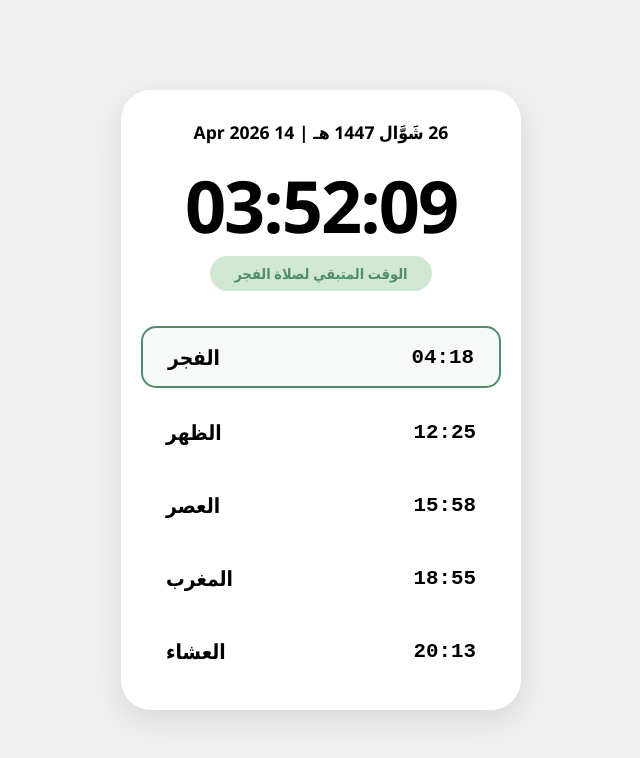
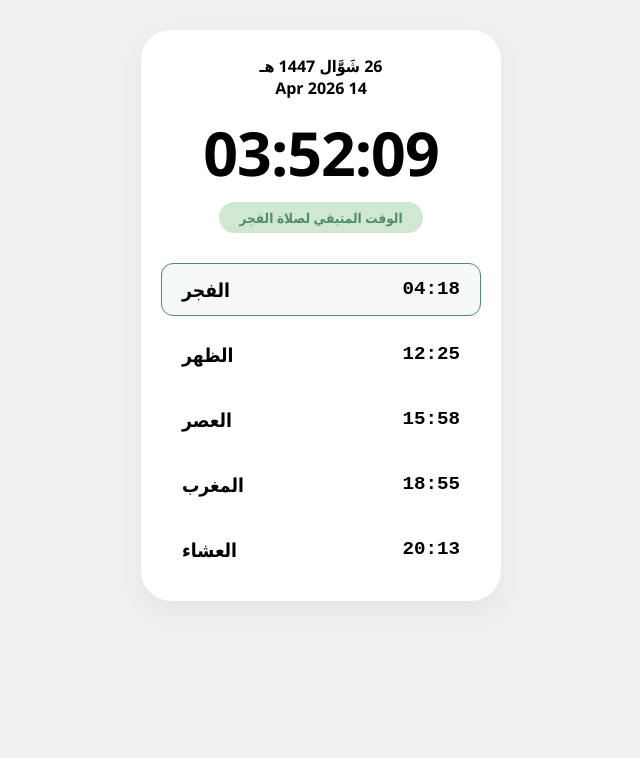
Before and after one commit to traderbdr-star/index.html, a plain HTML site: page index.html in a window 1280 px wide. Shown: the whole page, without its empty margins (319-959 px from the left). Drawn offline with Linux system fonts and the light colour scheme.

Commit message:
index.html

```diff
--- a/index.html
+++ b/index.html
@@ -23,82 +23,86 @@
             background-color: var(--bg-gray);
             display: flex;
             justify-content: center;
-            align-items: center;
+            align-items: flex-start; /* باش يبدا من الفوق شوية */
             min-height: 100vh;
-            padding: 15px;
+            padding: 20px;
         }
 
         .container {
             background-color: #ffffff;
             width: 100%;
-            max-width: 400px;
+            max-width: 360px; /* قياس مناسب لأغلب الهواتف */
             border-radius: 30px;
-            padding: 30px 20px;
-            box-shadow: 0 10px 30px rgba(0,0,0,0.1);
+            padding: 25px 15px;
+            box-shadow: 0 10px 25px rgba(0,0,0,0.05);
             text-align: center;
+            margin-top: 10px;
         }
 
-        /* Header & Date */
+        /* التاريخ */
         .date-container {
             font-weight: bold;
-            font-size: 1.1rem;
+            font-size: 1rem;
             color: var(--black);
-            margin-bottom: 25px;
+            margin-bottom: 20px;
+            line-height: 1.4;
         }
 
-        /* Timer Styles - التعديل هنا باش يجي ف الوسط */
+        /* العداد المعدل ليكون في الوسط وقياسه مناسب */
         #timer {
-            font-size: 4.5rem;
+            font-size: 3.8rem; /* صغرتو شوية باش ما يخرجش على الجنب */
             font-weight: 900;
             color: var(--black);
             display: block;
             width: 100%;
+            text-align: center; /* التمركز في الوسط */
             margin: 0 auto;
-            text-align: center; /* هادي هي اللي كتجيبو للوسط */
-            line-height: 1;
-            letter-spacing: -2px;
+            line-height: 1.1;
+            letter-spacing: -1px;
         }
 
         .next-prayer-label {
             display: inline-block;
             background-color: var(--light-emerald);
             color: var(--emerald);
-            padding: 8px 25px;
+            padding: 6px 20px;
             border-radius: 20px;
             font-weight: bold;
-            margin: 15px 0 35px;
-            font-size: 0.9rem;
+            margin: 15px 0 30px;
+            font-size: 0.85rem;
         }
 
-        /* Prayer List */
+        /* قائمة الصلوات */
         .prayer-list {
             display: flex;
             flex-direction: column;
-            gap: 15px;
+            gap: 12px;
+            padding: 0 5px;
         }
 
         .prayer-item {
             display: flex;
             justify-content: space-between;
             align-items: center;
-            padding: 15px 25px;
-            border-radius: 15px;
-            transition: all 0.3s;
+            padding: 12px 20px;
+            border-radius: 12px;
+            background-color: transparent;
+            border: 1px solid transparent;
         }
 
         .prayer-item.active {
-            border: 2px solid var(--emerald);
+            border: 1.5px solid var(--emerald);
             background-color: rgba(80, 141, 105, 0.05);
         }
 
         .prayer-name {
-            font-size: 1.3rem;
+            font-size: 1.2rem;
             font-weight: bold;
             color: var(--black);
         }
 
         .prayer-time {
-            font-size: 1.3rem;
+            font-size: 1.2rem;
             font-family: 'Courier New', Courier, monospace;
             font-weight: bold;
             color: var(--black);
@@ -115,7 +119,7 @@
     <div id="timer">00:00:00</div>
 
     <div class="next-prayer-label" id="next-label">
-        الوقت المتبقي لصلاة الفجر
+        جاري التحميل...
     </div>
 
     <div class="prayer-list">
@@ -143,7 +147,6 @@
 </div>
 
 <script>
-    // بيانات الصلاة لمدينة فاس (تقديرية بناء على الصورة)
     const prayerTimes = {
         "الفجر": "04:18",
         "الظهر": "12:25",
@@ -157,29 +160,30 @@
 
         // تحديث التاريخ
         const options = { day: 'numeric', month: 'short', year: 'numeric' };
-        const hijriDate = "26 شَوَّال 1447 هـ"; // هادي خاصها API حقيقية ولكن خليتها كمتال
-        document.getElementById('full-date').innerText = `${hijriDate} | ${now.toLocaleDateString('en-GB', options)}`;
+        const hijriDate = "26 شَوَّال 1447 هـ";
+        document.getElementById('full-date').innerHTML = `${hijriDate}<br>${now.toLocaleDateString('en-GB', options)}`;
 
         let nextPrayer = "";
         let nextTime = null;
 
-        const currentTimeStr = now.getHours().toString().padStart(2, '0') + ":" + now.getMinutes().toString().padStart(2, '0');
+        const hNow = now.getHours();
+        const mNow = now.getMinutes();
+        const currentTimeInMinutes = hNow * 60 + mNow;
 
-        // البحث عن الصلاة القادمة
         for (const [name, time] of Object.entries(prayerTimes)) {
-            if (time > currentTimeStr) {
+            const [h, m] = time.split(':').map(Number);
+            const prayerMinutes = h * 60 + m;
+            if (prayerMinutes > currentTimeInMinutes) {
                 nextPrayer = name;
-                const [h, m] = time.split(':');
                 nextTime = new Date();
                 nextTime.setHours(h, m, 0);
                 break;
             }
         }
 
-        // إذا فات العشاء، الصلاة القادمة هي الفجر
         if (!nextPrayer) {
             nextPrayer = "الفجر";
-            const [h, m] = prayerTimes["الفجر"].split(':');
+            const [h, m] = prayerTimes["الفجر"].split(':').map(Number);
             nextTime = new Date();
             nextTime.setDate(nextTime.getDate() + 1);
             nextTime.setHours(h, m, 0);
@@ -187,22 +191,20 @@
 
         document.getElementById('next-label').innerText = `الوقت المتبقي لصلاة ${nextPrayer}`;
 
-        // حساب العداد
         const diff = nextTime - now;
-        const hours = Math.floor(diff / 3600000);
-        const minutes = Math.floor((diff % 3600000) / 60000);
-        const seconds = Math.floor((diff % 60000) / 1000);
+        const h = Math.floor(diff / 3600000);
+        const m = Math.floor((diff % 3600000) / 60000);
+        const s = Math.floor((diff % 60000) / 1000);
 
         document.getElementById('timer').innerText =
-            `${hours.toString().padStart(2, '0')}:${minutes.toString().padStart(2, '0')}:${seconds.toString().padStart(2, '0')}`;
+            `${h.toString().padStart(2, '0')}:${m.toString().padStart(2, '0')}:${s.toString().padStart(2, '0')}`;
 
-        // تمييز الصلاة الحالية
+        // تمييز الصلاة القادمة
         Object.keys(prayerTimes).forEach(p => {
-            const rowId = p === "الفجر" ? "fajr-row" : p === "الظهر" ? "dhuhr-row" : p === "العصر" ? "asr-row" : p === "المغرب" ? "maghrib-row" : "isha-row";
-            document.getElementById(rowId).classList.remove('active');
+            const id = p === "الفجر" ? "fajr-row" : p === "الظهر" ? "dhuhr-row" : p === "العصر" ? "asr-row" : p === "المغرب" ? "maghrib-row" : "isha-row";
+            document.getElementById(id).classList.remove('active');
+            if(p === nextPrayer) document.getElementById(id).classList.add('active');
         });
-        // مثال: تمييز الفجر بناء على الصورة
-        document.getElementById('fajr-row').classList.add('active');
     }
 
     setInterval(updateClock, 1000);
```
